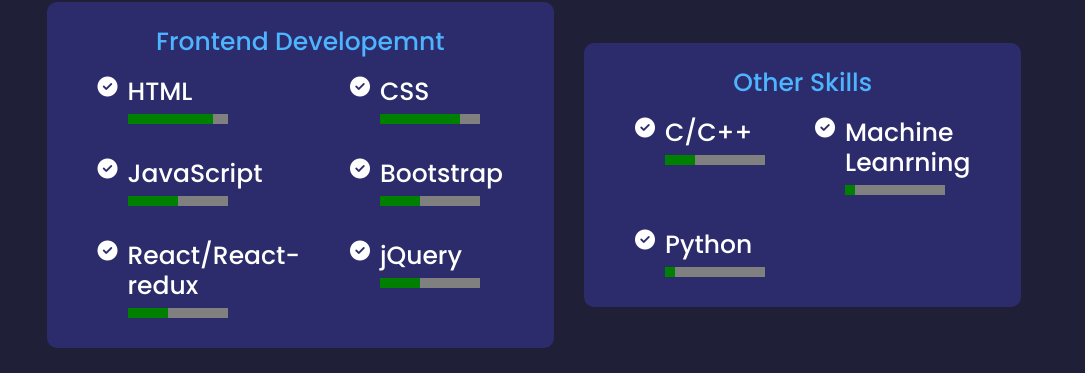
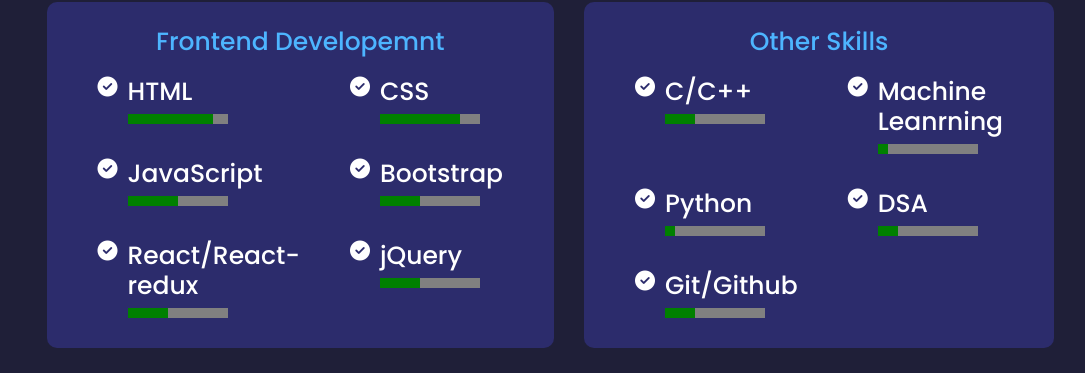
Before and after one commit to rdwebdev24/rdwebdev, a React (Create React App) app: page / in a window 1280 px wide. Shown: the part 1431-1804 px from the top of the page, without its empty margins (136-1221 px from the left). Built offline with nearby package versions, Linux system fonts and the light colour scheme; a web font is replaced by a local one.

Commit message:
experience_2

```diff
--- a/src/Components/experience/Experience_data.js
+++ b/src/Components/experience/Experience_data.js
@@ -44,6 +44,16 @@ const experience = [
           name:'Python',
           exp:10
      },
+     {
+          id:10,
+          name:'DSA',
+          exp:20
+     },
+     {
+          id:11,
+          name:'Git/Github',
+          exp:30
+     },
 
 ]
 
```
